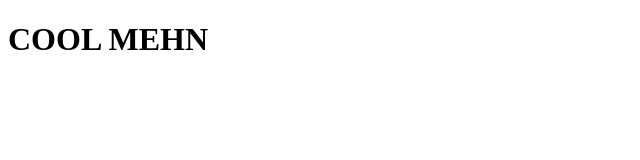
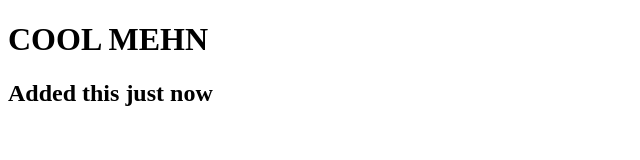
Before and after one commit to jmreguyal/backgroundgenerator, a plain HTML site: page index.html in a window 1280 px wide. Shown: the whole page, without its empty margins (0-640 px from the left). Drawn offline with Linux system fonts and the light colour scheme.

Commit message:
added extra title

```diff
--- a/index.html
+++ b/index.html
@@ -5,5 +5,6 @@
 </head>
 <body>
   <h1> COOL MEHN </h1>
+  <h2> Added this just now </h2>
 </body>
 </html>
```
